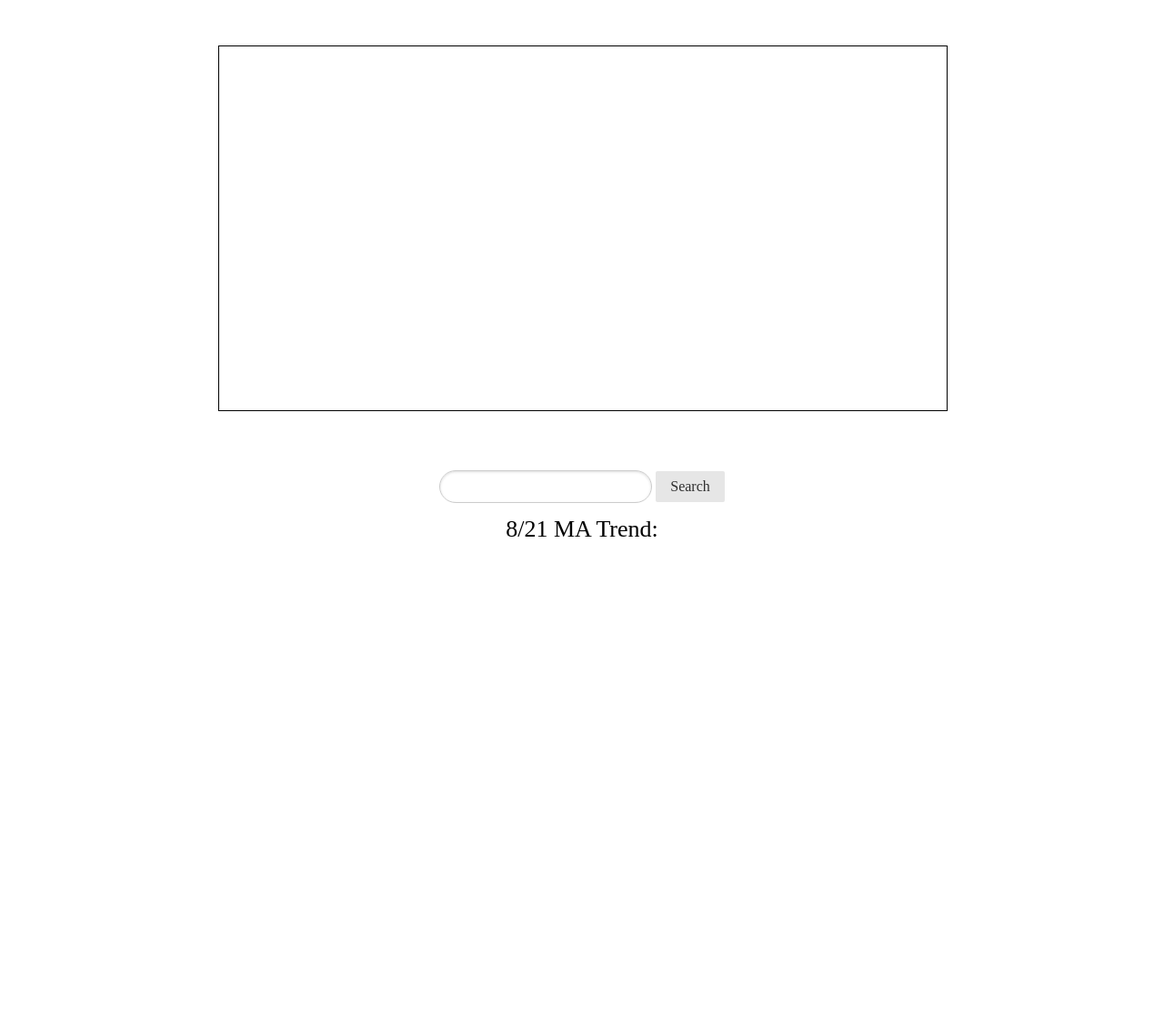
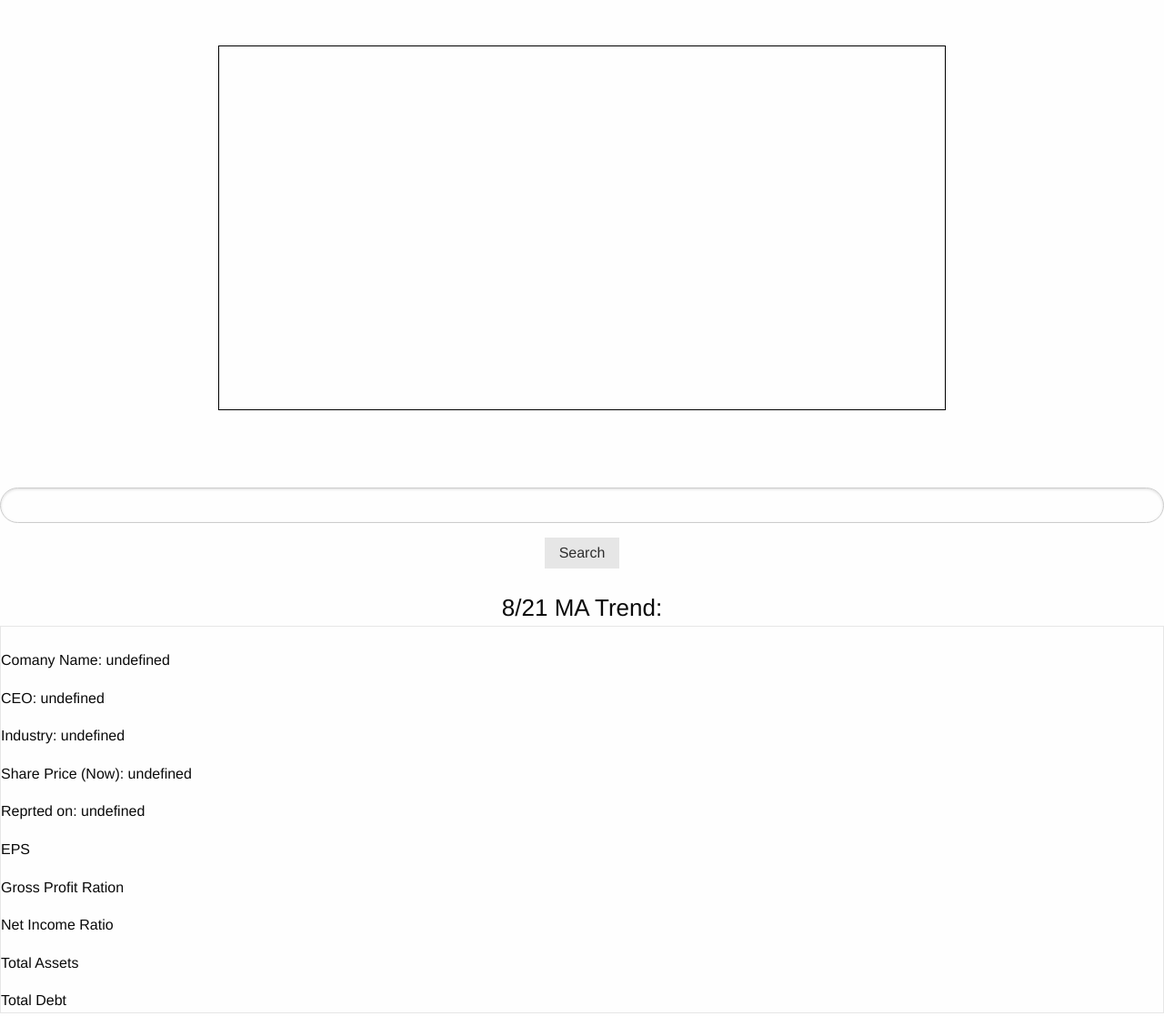
Before and after one commit to rginsberg549/project-1-v2, a plain HTML site: page index.html in a window 1280 px wide. Shown: the whole page at 91% size. Before the commit the page ends 800 px from the top, so only its background shows below. Drawn offline with nearby package versions, Linux system fonts and the light colour scheme; no server answers.

Commit message:
working API calls and data is being rendered to the page

```diff
--- a/Assets/valuation.js
+++ b/Assets/valuation.js
@@ -1,14 +1,32 @@
-var stockSymbol = "AAPL";
+var stockSymbol = "MSFT";
+var apikey = "c08946528f1aa8ab38e951cb961b2d08"
 
-var incomeStatementArray = [];
-var balanceSheetArray = [];
-var cashFlowArray = [];
-var companyProfileArray = [];
+var globalDataObj = [];
+var companyProfileObj = {};
+
+var companyProfileElement = $("valuation");
+var companyImageElement = $(".company-image");
+var companyNameElement = $(".company-name");
+var ceoNameElement = $(".ceo-name");
+var industryElement = $(".industry");
+var currentPriceElement = $(".current-price");
+
+var dateElement = $(".date");
+var epsElement = $(".eps");
+var grossProfitRatioElement = $(".gross-profit-ratio");
+var netIncomeRatioElement = $(".net-income-ratio");
+var totalAssetsElement = $(".total-assets");
+var totalDebtElement = $(".total-debt");
+
+var formatter = new Intl.NumberFormat('en-US', {
+    style: 'currency',
+    currency: 'USD',
+  });
 
 var incomeStatementSettings = {
 	"async": true,
 	"crossDomain": true,
-	"url": "https://financial-modeling-prep.p.rapidapi.com/income-statement/" + stockSymbol + "?apikey=demo",
+	"url": "https://financial-modeling-prep.p.rapidapi.com/income-statement/" + stockSymbol + "?apikey=" + apikey,
 	"method": "GET",
 	"headers": {
 		"x-rapidapi-host": "financial-modeling-prep.p.rapidapi.com",
@@ -19,7 +37,7 @@ var incomeStatementSettings = {
 var cashFlowSettings = {
 	"async": true,
 	"crossDomain": true,
-	"url": "https://financial-modeling-prep.p.rapidapi.com/cash-flow-statement/" + stockSymbol + "?apikey=demo",
+	"url": "https://financial-modeling-prep.p.rapidapi.com/cash-flow-statement/" + stockSymbol + "?apikey=" + apikey,
 	"method": "GET",
 	"headers": {
 		"x-rapidapi-host": "financial-modeling-prep.p.rapidapi.com",
@@ -30,7 +48,7 @@ var cashFlowSettings = {
 var balanceSheetSettings = {
 	"async": true,
 	"crossDomain": true,
-	"url": "https://financial-modeling-prep.p.rapidapi.com/balance-sheet-statement/" + stockSymbol + "?apikey=demo",
+	"url": "https://financial-modeling-prep.p.rapidapi.com/balance-sheet-statement/" + stockSymbol + "?apikey=" + apikey,
 	"method": "GET",
 	"headers": {
 		"x-rapidapi-host": "financial-modeling-prep.p.rapidapi.com",
@@ -41,7 +59,7 @@ var balanceSheetSettings = {
 var companyProfileSettings = {
 	"async": true,
 	"crossDomain": true,
-	"url": "https://financial-modeling-prep.p.rapidapi.com/profile/" + stockSymbol  + "?apikey=demo",
+	"url": "https://financial-modeling-prep.p.rapidapi.com/profile/" + stockSymbol  + "?apikey=" + apikey,
 	"method": "GET",
 	"headers": {
 		"x-rapidapi-host": "financial-modeling-prep.p.rapidapi.com",
@@ -52,66 +70,83 @@ var companyProfileSettings = {
 function getIncomeStatement() {
     $.ajax(incomeStatementSettings).done(function (response) {
         for (let index = 0; index < response.length; index++) {
-            data = {
-                "date" : response[index].date,
+            globalDataObj[response[index].date] = {
+                ...globalDataObj[response[index].date],
                 "eps" : response[index].eps,
-                "gross profit ratio" : response[index].grossProfitRatio,
-                "net income ratio" : response[index].netIncomeRatio
+                "grossProfitRatio" : response[index].grossProfitRatio,
+                "netIncomeRatio" : response[index].netIncomeRatio
             }
-            incomeStatementArray.push(data);
         }
-        console.log(incomeStatementArray.slice(0,5))
     });
 }
 
 function getCashFlow() {
     $.ajax(cashFlowSettings).done(function (response) {
         for (let index = 0; index < response.length; index++) {
-            data = {
-                "date" : response[index].date,
+            globalDataObj[response[index].date] = {
+                ...globalDataObj[response[index].date],
                 "netCashProvidedByOperatingActivities" : response[index].netCashProvidedByOperatingActivities,
                 "operatingCashFlow" : response[index].operatingCashFlow,
                 "freeCashFlow" : response[index].freeCashFlow
             }
-            cashFlowArray.push(data)
         }
-        console.log(cashFlowArray.slice(0,5))
     });
 }
 
 function getBalanceSheet() {
     $.ajax(balanceSheetSettings).done(function (response) {
         for (let index = 0; index < response.length; index++) {
-            data = {
-                "date" : response[index].date,
+
+            globalDataObj[response[index].date] = {
+                ...globalDataObj[response[index].date],
                 "totalAssets" : response[index].totalAssets,
                 "totalDebt" : response[index].totalDebt
             }
-
-            balanceSheetArray.push(data);
         }
-
-        console.log(balanceSheetArray.slice(0,5));
     });
 }
 
 function getCompanyProfile() {
     $.ajax(companyProfileSettings).done(function (response) {
         for (let index = 0; index < response.length; index++) {
-            data = {
+            companyProfileObj = {
+                ...companyProfileObj[response[index]],
                 "companyName" : response[index].companyName,
                 "ceo" : response[index].ceo,
                 "image" : response[index].image,
                 "industry" : response[index].industry,
                 "price" : response[index].price
             }
-            companyProfileArray.push(data);
         }
-        console.log(companyProfileArray.slice(0,5));
+        renderCompanyProfile();
     });
 }
 
-getBalanceSheet();
-getCashFlow();
-getCompanyProfile();
-getIncomeStatement();
+
+function renderCompanyProfile() {
+
+}
+
+function renderCompanyValuation() {
+    getBalanceSheet();
+    getCashFlow();
+    getCompanyProfile();
+    getIncomeStatement();
+
+    setTimeout(function() {
+        var tempDate = Object.keys(globalDataObj)[0];
+        companyImageElement.attr("src", companyProfileObj.image);
+        companyNameElement.text("Comany Name: " + companyProfileObj.companyName);
+        ceoNameElement.text("CEO: " + companyProfileObj.ceo);
+        industryElement.text("Industry: " + companyProfileObj.industry);
+        currentPriceElement.text("Share Price (Now): " + companyProfileObj.price);
+        dateElement.text("Reprted on: " + tempDate);
+        epsElement.text("Earnings Per Share: " + globalDataObj[tempDate].eps);
+        grossProfitRatioElement.text("Gross Profit Ratio: " + (globalDataObj[tempDate].grossProfitRatio * 100).toFixed(2) + "%")
+        netIncomeRatioElement.text("Net Income Ratio: " + (globalDataObj[tempDate].netIncomeRatio *100).toFixed(2) + "%")
+        totalAssetsElement.text("Total Assets: " + formatter.format(globalDataObj[tempDate].totalAssets));
+        totalDebtElement.text("Total Debt: " + formatter.format(globalDataObj[tempDate].totalDebt));
+    }, 2000);
+}
+
+renderCompanyValuation()
--- a/index.html
+++ b/index.html
@@ -7,6 +7,7 @@
     <title>test test test</title>
     <link rel="stylesheet" href="https://unpkg.com/purecss@2.0.3/build/pure-min.css" integrity="sha384-cg6SkqEOCV1NbJoCu11+bm0NvBRc8IYLRGXkmNrqUBfTjmMYwNKPWBTIKyw9mHNJ" crossorigin="anonymous">
     <link rel="stylesheet" href="Assets/style.css">
+    <link rel="stylesheet" href="https://cdn.jsdelivr.net/npm/foundation-sites@6.6.3/dist/css/foundation.min.css" integrity="sha256-ogmFxjqiTMnZhxCqVmcqTvjfe1Y/ec4WaRj/aQPvn+I=" crossorigin="anonymous">
 </head>
 <body>
 
@@ -22,6 +23,23 @@
             <br><br>
             <span style="font-size: 26px;">8/21 MA Trend:  </span><span id="trend-text"></span>
         </form>
+    </div>
+
+    <div class="valuation card">
+        <div class="card-image">
+            <img class="company-image">
+        </div>
+
+        <p class="company-name">Company Name</p>
+        <p class="ceo-name">CEO Name</p>
+        <p class="industry">Industry</p>
+        <p class="current-price">Current Price</p>
+        <p class="date">Date</p>
+        <p class="eps">EPS</p>
+        <p class="gross-profit-ratio">Gross Profit Ration</p>
+        <p class="net-income-ratio">Net Income Ratio</p>
+        <p class="total-assets">Total Assets</p>
+        <p class="total-debt">Total Debt</p>
 
     </div>
 
```
